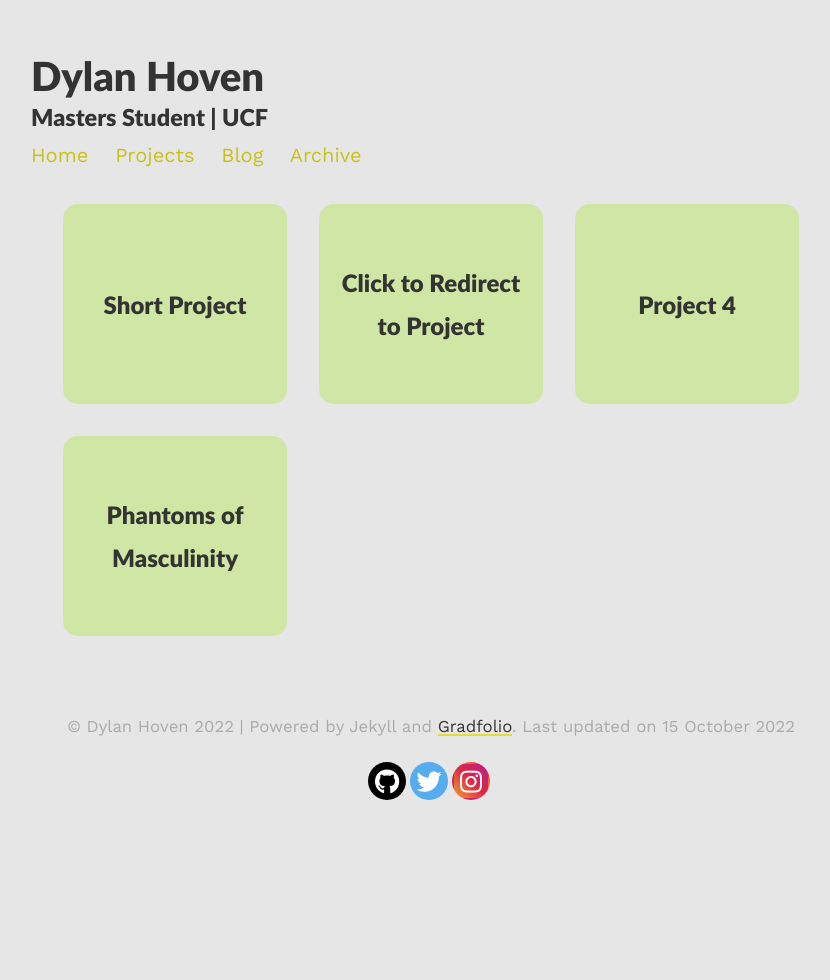
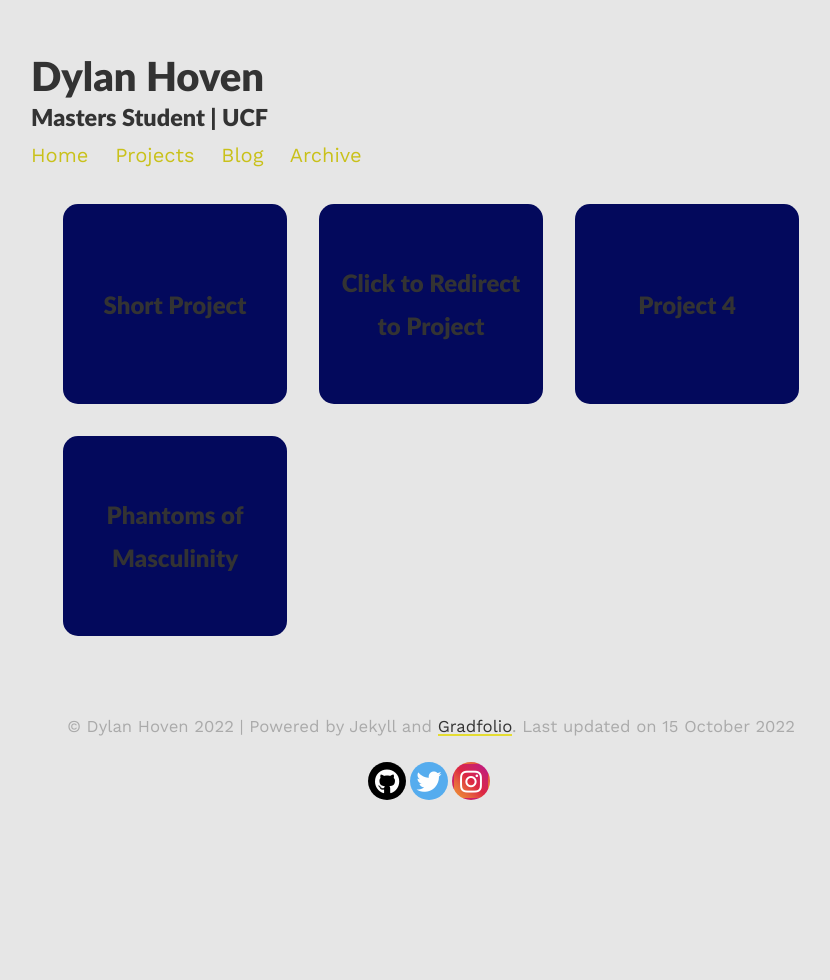
Before and after one commit to hovendm/gradfolio, a Jekyll site: the page built from _pages/projects.md, in a window 1280 px wide. Shown: the whole page, without its empty margins (209-1039 px from the left). Built offline with Jekyll 4.4.1, drawn with Linux system fonts in a browser that asks for light colours; nearby versions of some CDN libraries.

Commit message:
recoloration

```diff
--- a/assets/css/_sass/variables.scss
+++ b/assets/css/_sass/variables.scss
@@ -12,7 +12,7 @@ $brand-color:      #c9c11a;
 
 // Color scheme for light
 $body-bg: #e6e6e6;
-$projectbox: #cfe6a4;
+$projectbox: #03095c;
 $text-color: #333;
 
 // Color scheme for dark modes
```
